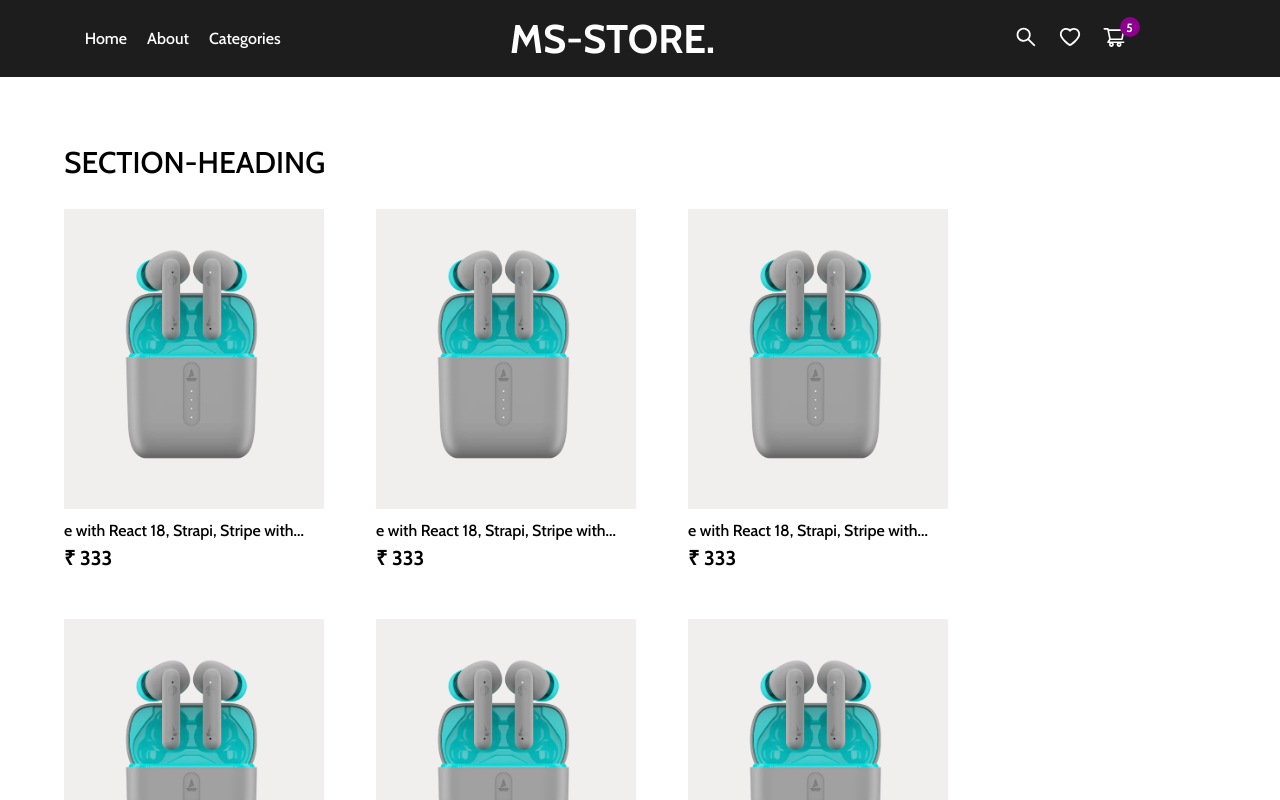
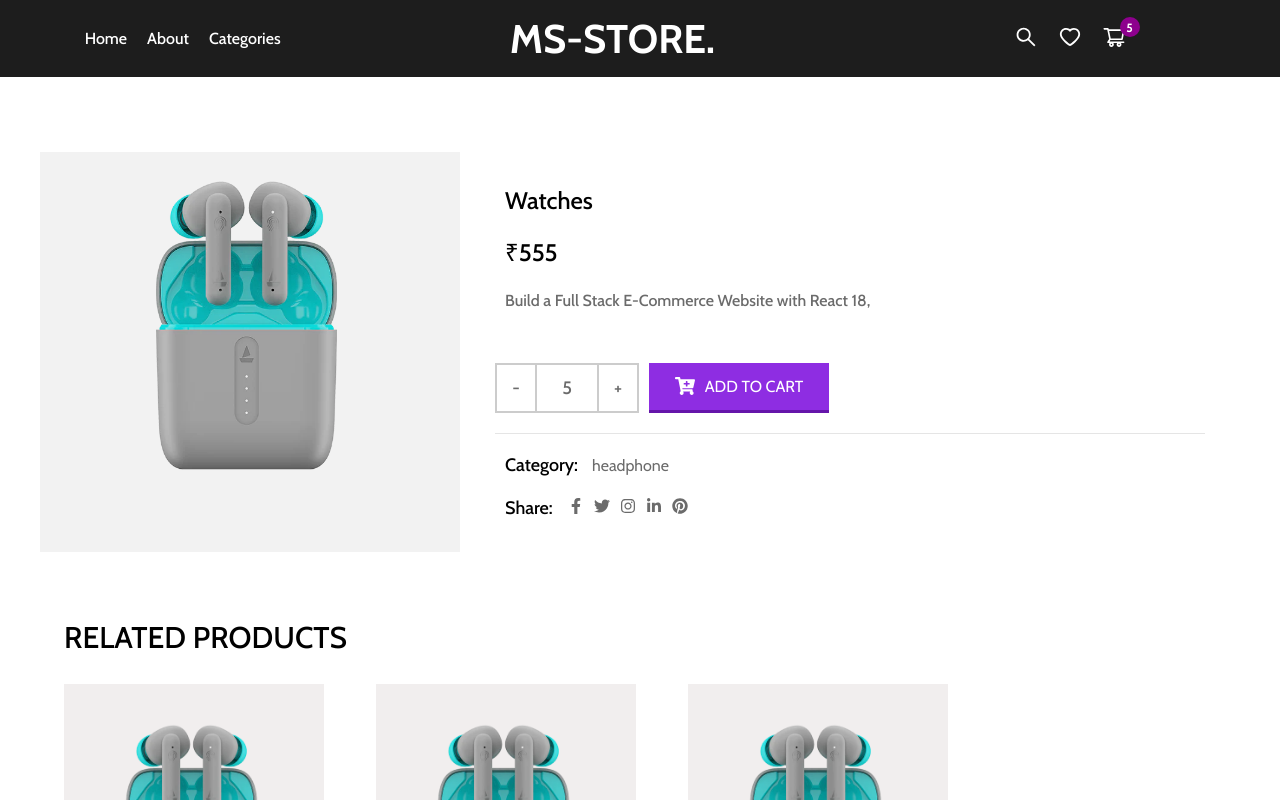
Before and after one commit to saad-ahmed006/ecommerce-project-reactjs-backend-use, a React (Vite) app in the folder client/: page /product/1 in a window 1280 px wide. Shown: the top 800 px of the page. Built offline with nearby package versions, Linux system fonts and the light colour scheme.

Commit message:
single-product-component-add

```diff
--- a/client/src/App.jsx
+++ b/client/src/App.jsx
@@ -1,11 +1,10 @@
 import { BrowserRouter, Routes, Route } from 'react-router-dom'
 import Home from './components/Home/Home'
 import Category from './components/Category/Category'
-import Products from './components/Products/Products'
 import Header from './components/Header/Header'
 import Footer from './components/Footer/Footer'
 import Newsletter from './components/Footer/Newsletter/Newsletter'
-// import SingleProduct from './components/SingleProduct/SingleProduct'
+import SingleProduct from './components/SingleProduct/SingleProduct'
 function App() {
   return (
     <>
@@ -14,7 +13,7 @@ function App() {
         <Routes>
           <Route path='/' element={<Home />}></Route>
           <Route path='/category/:id' element={<Category />}></Route>
-          <Route path='/product/:id' element={<Products />}></Route>
+          <Route path='/product/:id' element={<SingleProduct />}></Route>
         </Routes>
         <Newsletter/>
         <Footer/>
--- a/client/src/components/Category/Category.scss
+++ b/client/src/components/Category/Category.scss
@@ -1 +1,10 @@
 // @import "../../css-config/mixins.scss";
+
+.category-heading{
+    margin: 50px auto;
+    display: flex;
+    flex-direction: column;
+    width: 90%;
+    font-size: 35px;
+
+}
--- a/client/src/components/Home/Home.jsx
+++ b/client/src/components/Home/Home.jsx
@@ -8,7 +8,7 @@ const Home = () => {
     <div className="home"></div>
         <Banner />
         <Category />
-        <Products/>
+        <Products innerHeading={true} headindText={'popular products'}/>
     </>
         )
 };
--- a/client/src/components/Products/Product/Product.jsx
+++ b/client/src/components/Products/Product/Product.jsx
@@ -1,13 +1,16 @@
 import "./Product.scss";
 import ProductImg from '../../../assets/earbuds-prod-1.webp'
 const Product = () => {
-    return <div className="product">
-        <div className="ImageContainer">
-        <img src={ProductImg}  className="productimage"alt="" />
+    return (
+
+        <div className="product">
+            <div className="ImageContainer">
+                <img src={ProductImg} className="productimage" alt="" />
+            </div>
+            <p>e with React 18, Strapi, Stripe with...</p>
+            <h3> ₹ 333</h3>
         </div>
-        <p>e with React 18, Strapi, Stripe with...</p>
-        <h3> ₹ 333</h3>
-    </div>;
-};
+    )
+}
 
 export default Product;
--- a/client/src/components/Products/Products.jsx
+++ b/client/src/components/Products/Products.jsx
@@ -1,18 +1,9 @@
 import Product from "./Product/Product";
 import "./Products.scss";
-const Products = () => {
+const Products = ({innerHeading,headindText}) => {
     return <div className="productContainer">
-        <div className="heading"> Section-Heading</div>
+        {innerHeading?<div className="heading">{headindText}</div>:""}
         <div className="products">
-        <Product/>
-        <Product/>
-        <Product/>
-        <Product/>
-        <Product/>
-        <Product/>
-        <Product/>
-        <Product/>
-        <Product/>
         <Product/>
         <Product/>
         <Product/>
--- a/client/src/components/SingleProduct/RelatedProducts/RelatedProducts.jsx
+++ b/client/src/components/SingleProduct/RelatedProducts/RelatedProducts.jsx
@@ -0,0 +1,8 @@
+import React from 'react'
+import Products from '../../Products/Products'
+
+export default function RelatedProducts() {
+  return (
+    <div><Products innerHeading={true} headindText={'Related Products'}/></div>
+  )
+}
--- a/client/src/components/SingleProduct/SingleProduct.jsx
+++ b/client/src/components/SingleProduct/SingleProduct.jsx
@@ -1,6 +1,71 @@
+import Imag from '../../assets/earbuds-prod-1.webp'
+import {
+    FaFacebookF,
+    FaTwitter,
+    FaInstagram,
+    FaLinkedinIn,
+    FaPinterest,
+    FaCartPlus,
+} from "react-icons/fa";
 import "./SingleProduct.scss";
+import RelatedProducts from './RelatedProducts/RelatedProducts';
+
 const SingleProduct = () => {
-    return <div>Single Product</div>;
+    return (
+        <>
+
+
+        <div className="single-product-main-content">
+            <div className="layout">
+                <div className="single-product-page">
+                    <div className="leftSide">
+                        <img src={Imag} alt='singleproductimag' />
+                    </div>
+
+
+                    <div className="right">
+                        <span className="name">Watches</span>
+                        <span className="price">&#8377;555</span>
+                        <span className="desc">Build a Full Stack E-Commerce Website with React 18,</span>
+
+                        <div className="cart-buttons">
+                            <div className="quantity-buttons">
+                                <span>-</span>
+                                <span>5</span>
+                                <span >+</span>
+                            </div>
+                            <button
+                                className="add-to-cart-button" >
+                                <FaCartPlus size={20} />
+                                ADD TO CART
+                            </button>
+                        </div>
+
+                        <span className="divider" />
+                        <div className="info-item">
+                            <span className="text-bold">
+                                Category:{" "}
+                                <span>    headphone    </span>
+                            </span>
+                            <span className="text-bold">
+                                Share:
+                                <span className="social-icons">
+                                    <FaFacebookF size={16} />
+                                    <FaTwitter size={16} />
+                                    <FaInstagram size={16} />
+                                    <FaLinkedinIn size={16} />
+                                    <FaPinterest size={16} />
+                                </span>
+                            </span>
+                        </div>
+                    </div>
+                </div>
+
+            </div>
+        </div>
+        <RelatedProducts />
+        </>
+    );
 };
 
 export default SingleProduct;
--- a/client/src/components/SingleProduct/SingleProduct.scss
+++ b/client/src/components/SingleProduct/SingleProduct.scss
@@ -1 +1,204 @@
-// @import "../../css-config/mixins.scss";
+@import "../../mixins.scss";
+
+
+.single-product-main-content {
+    margin: 20px 0;
+
+    @include md {
+        margin: 75px 0;
+    }
+
+    .layout {
+        max-width: calc(100% - 20px);
+        margin: 0 auto;
+
+        @include md {
+            max-width: 1200px;
+        }
+
+        .single-product-page {
+            display: flex;
+            flex-direction: column;
+
+            @include md {
+                flex-direction: row;
+            }
+
+            .leftSide {
+                width: 100%;
+                background-color: rgba(0, 0, 0, 0.05);
+                display: flex;
+                justify-content: center;
+
+                @include md {
+                    width: 420px;
+                    height: 400px;
+                }
+
+                img {
+                    width: 200px;
+
+                    @include md {
+                        width: 360px;
+                        height: 360px;
+
+
+
+                    }
+                }
+            }
+
+            .right {
+                display: flex;
+                flex-direction: column;
+                padding-top: 20px;
+
+                @include md {
+                    padding: 0 35px;
+                }
+
+                .name {
+                    font-size: 20px;
+                    line-height: 28px;
+                    margin-bottom: 20px;
+
+                    @include md {
+                        width: 100%;
+                        font-size: 24px;
+                        line-height: 32px;
+                    }
+                }
+
+                .price {
+                    font-size: 24px;
+                    line-height: 32px;
+                    margin-bottom: 20px;
+
+                    @include md {
+                        width: 100%;
+
+                    }
+                }
+
+                .desc {
+                    font-size: 14px;
+                    line-height: 20px;
+                    margin-bottom: 20px;
+                    color: #6b6b6b;
+
+                    @include md {
+                        width: 100%;
+                        font-size: 16px;
+                        line-height: 24px;
+                        margin-bottom: 20px;
+                    }
+                }
+
+                .cart-buttons {
+
+                    display: flex;
+                    flex-wrap: wrap;
+                    justify-content: center;
+                    gap: 10px;
+
+                    @include md {
+                        width: 100%;
+                        margin-top: 30px;
+                        gap: 0;
+                        justify-content: flex-start;
+
+                    }
+
+                    .quantity-buttons {
+                        width: fit-content;
+                        display: flex;
+                        border: 2px solid rgba(0, 0, 0, 0.2);
+                        margin-right: 10px;
+                        height: 50px;
+
+                        span {
+                            font-size: 18px;
+                            width: 40px;
+                            display: flex;
+                            align-items: center;
+                            justify-content: center;
+                            cursor: pointer;
+                            color: #6b6b6b;
+
+                            &:nth-child(1) {
+                                border-right: 2px solid rgba(0, 0, 0, 0.2);
+                            }
+
+                            &:nth-child(2) {
+                                width: 60px;
+                            }
+
+                            &:nth-child(3) {
+                                border-left: 2px solid rgba(0, 0, 0, 0.2);
+                            }
+                        }
+                    }
+
+                    .add-to-cart-button {
+                        outline: 0;
+                        border: 0;
+                        height: 50px;
+                        width: 180px;
+                        display: flex;
+                        align-items: center;
+                        justify-content: center;
+                        cursor: pointer;
+                        font-size: 16px;
+                        color: white;
+                        background: #8e2de2;
+                        border-bottom: 3px solid #6516aa;
+                        flex-grow: 1;
+
+                        @include md {
+                            flex-grow: unset;
+                        }
+
+                        svg {
+                            margin-right: 10px;
+                        }
+                    }
+                }
+
+                .divider {
+                    margin: 20px 0;
+                    height: 1px;
+                    width: 100%;
+                    background-color: rgba(0, 0, 0, 0.1);
+                }
+
+                .info-item {
+                    @include md {
+                        width: 100%;
+
+                    }
+
+                    .text-bold {
+                        font-size: 18px;
+                        font-weight: 500;
+                        display: block;
+
+                        &:nth-child(1) {
+                            margin-bottom: 20px;
+                        }
+
+                        span {
+                            font-size: 16px;
+                            font-weight: 400;
+                            cursor: pointer;
+                            color: #6b6b6b;
+                        }
+
+                        svg {
+                            margin: 0 5px;
+                        }
+                    }
+                }
+            }
+        }
+    }
+}
```
Also changed, not shown: client/src/components/Category/Category.jsx (+4 -6 lines), client/src/components/Header/Header.jsx (+11 -3 lines), client/src/components/Products/Products.scss (+0 -35 lines).
